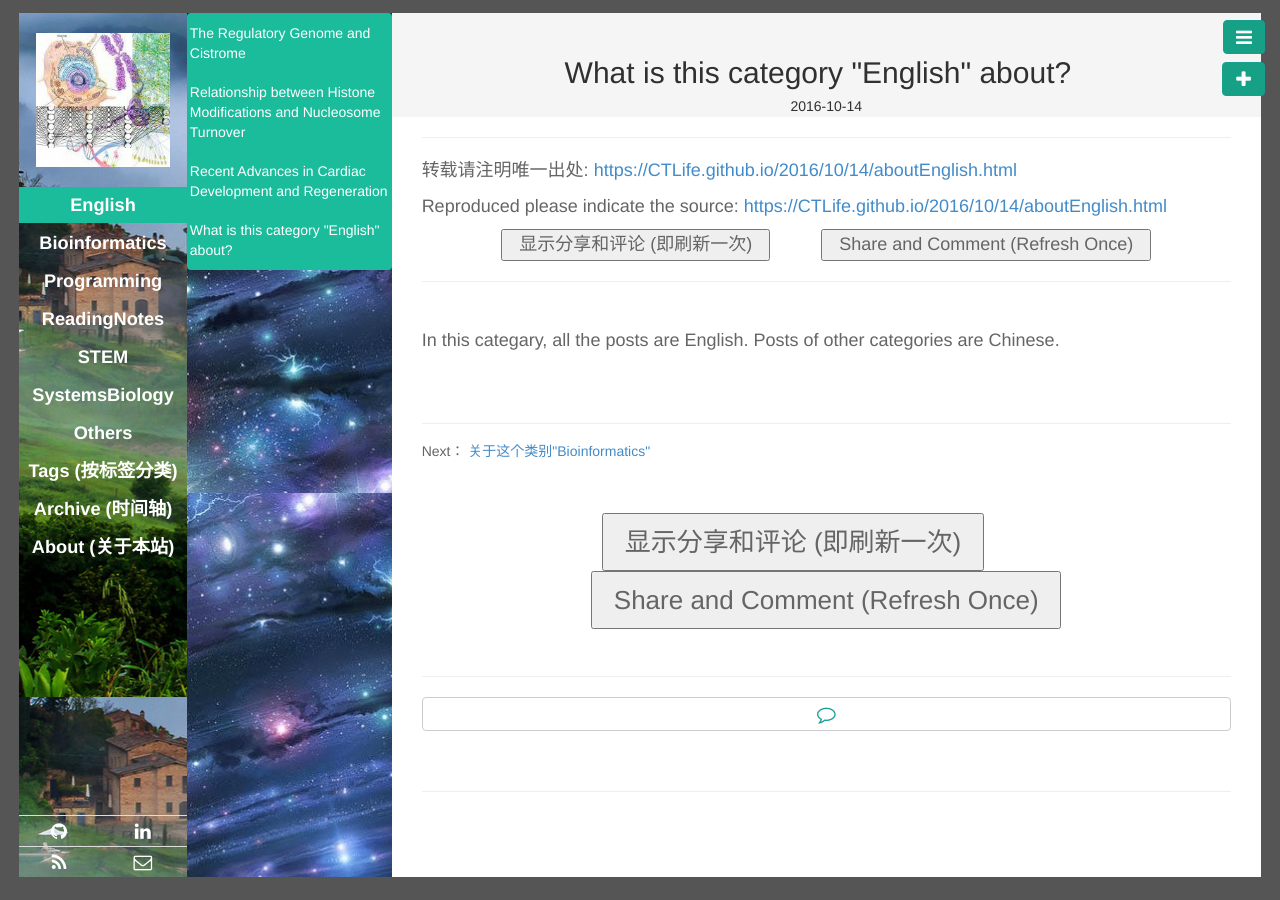
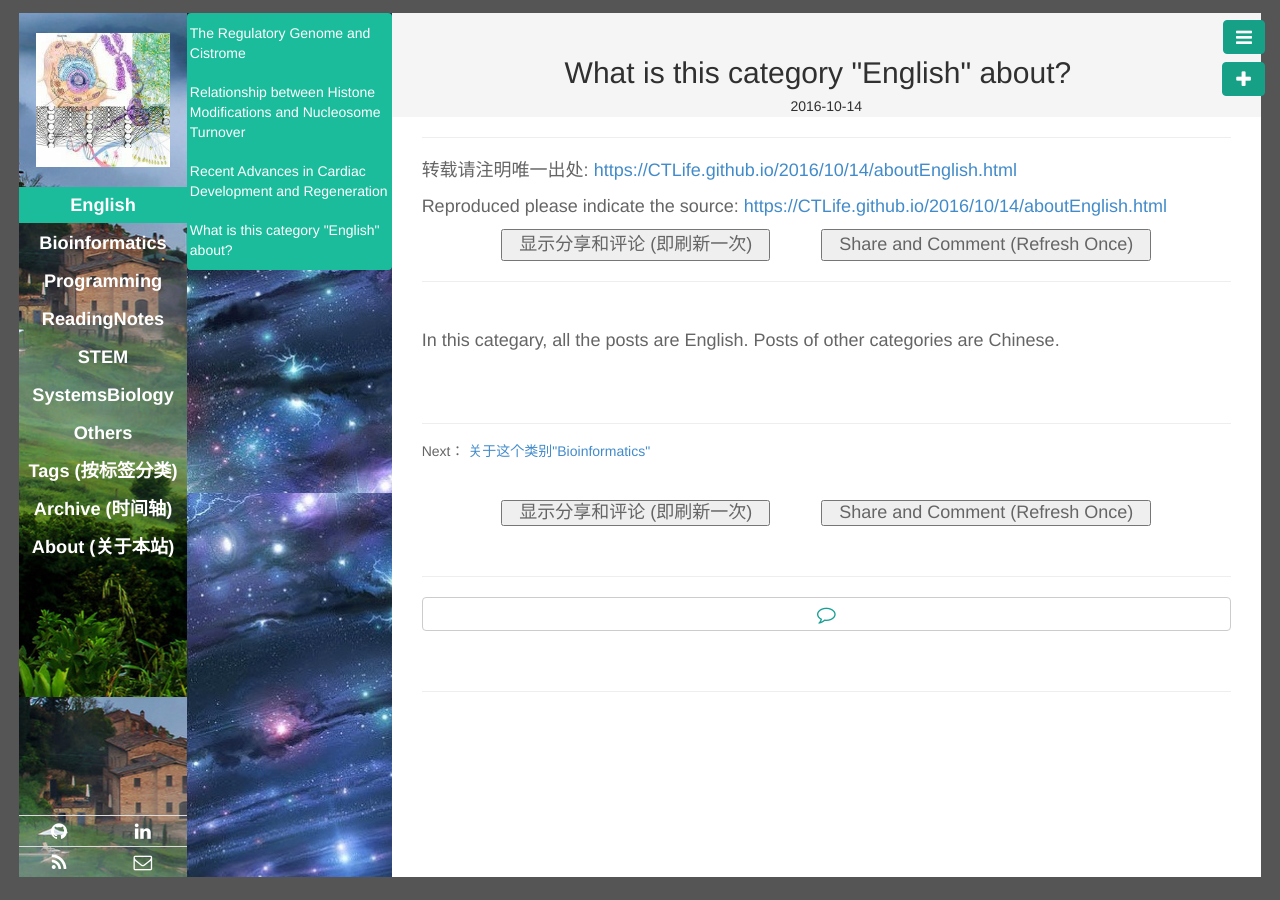
Before and after one commit to CTLife/CTLife.github.io, a Jekyll site: the page built from _posts/English/2016-10-14-aboutEnglish.md, in a window 1280 px wide. Built offline with Jekyll 4.4.1, drawn with Linux system fonts in a browser that asks for light colours; Markdown is read by kramdown in place of the engine named in the settings; comment, search, counter and statistics services are not loaded.

Commit message:
Update post.html

```diff
--- a/_layouts/post.html
+++ b/_layouts/post.html
@@ -38,11 +38,11 @@ layout: base
             {%endif%}
         </div>
 	 <br>
-	 <center>   <b>  <h3>
+	 <center>   <b>  <h4>
 		 <input type="button"   value="  显示分享和评论 (即刷新一次)  "  onClick="window.location.reload()">
 		  &emsp; &emsp;
 		 <input type="button"   value="  Share and Comment (Refresh Once)  "  onClick="window.location.reload()">
-	 </h3>  </b>  </center>
+	 </h4>  </b>  </center>
 	 <br>
          <!-- Go to www.addthis.com/dashboard to customize your tools -->
          <div class="addthis_inline_share_toolbox_6w25"></div>
```
